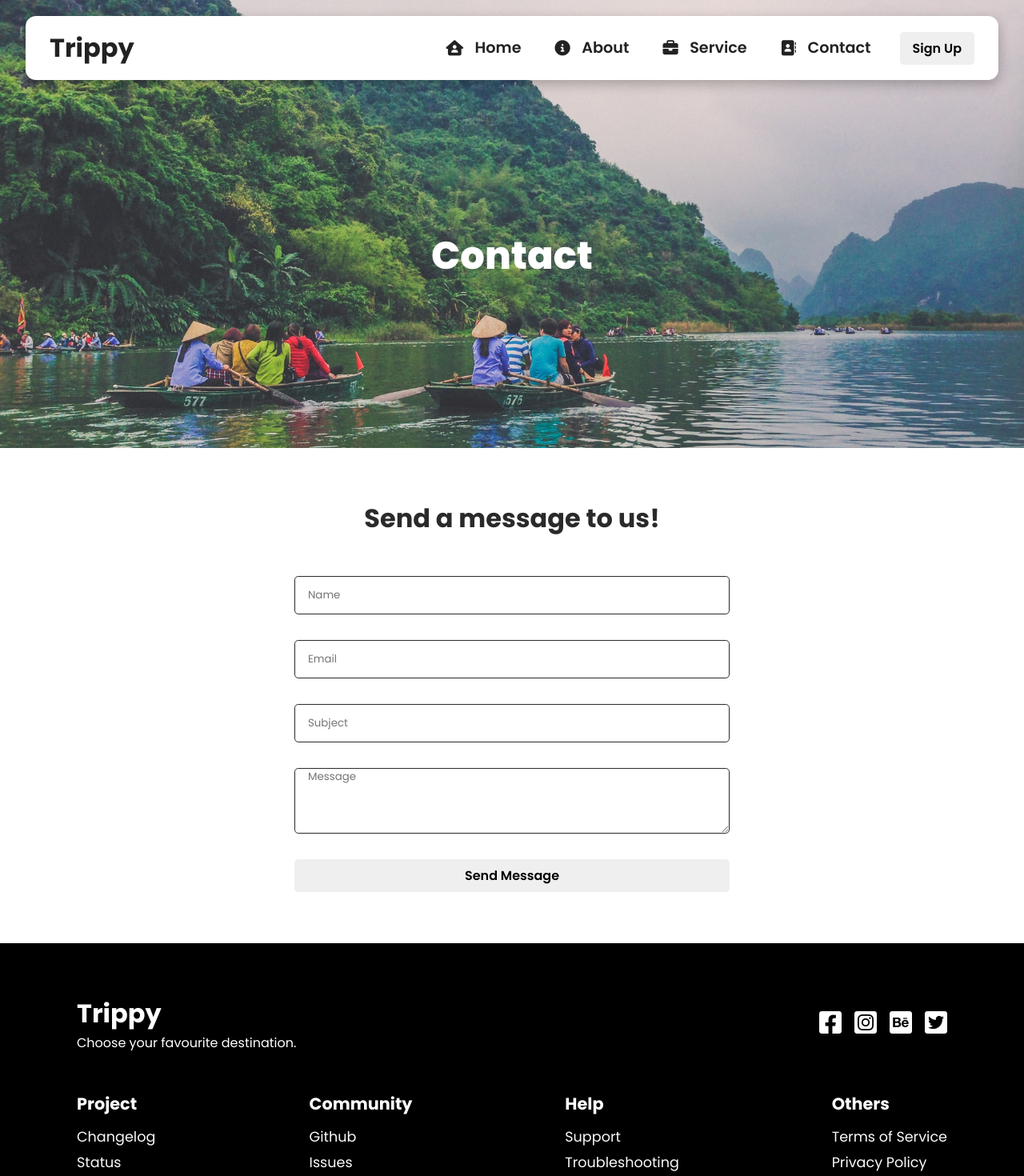
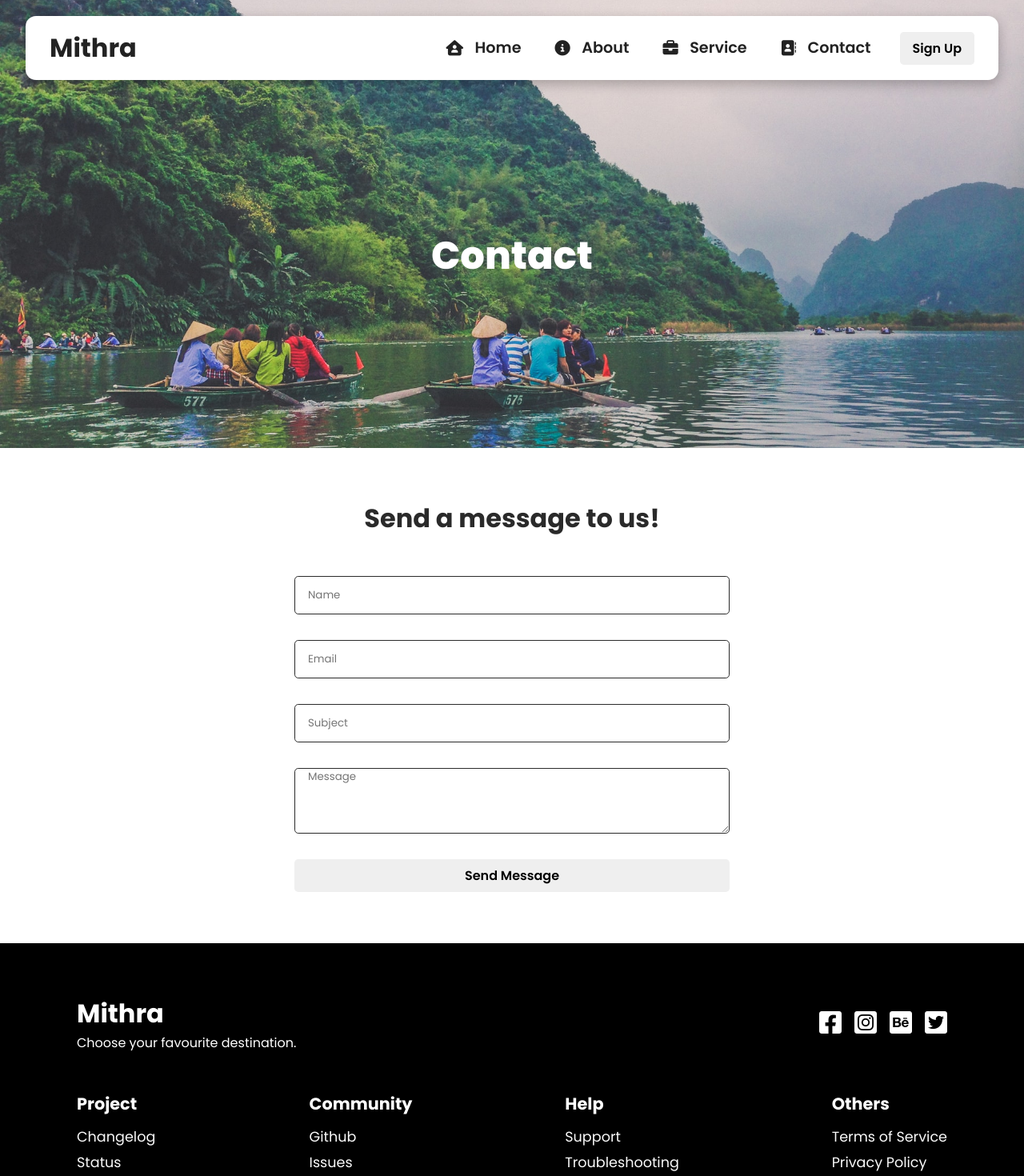
Before and after one commit to Mithra-py/react-workshop, a React (Create React App) app in the folder tour-travel-project/: page /contact in a window 1280 px wide. Shown: the top 1470 px of the page at 80% size. Built offline with nearby package versions, Linux system fonts and the light colour scheme.

Commit message:
page name change

```diff
--- a/tour-travel-project/src/components/Footer.jsx
+++ b/tour-travel-project/src/components/Footer.jsx
@@ -6,7 +6,7 @@ const Footer = () => {
         <div className='footer'>
             <div className='top'>
                 <div>
-                    <h1>Trippy</h1>
+                    <h1>Mithra</h1>
                     <p>Choose your favourite destination.</p>
                 </div>
                 <div>
--- a/tour-travel-project/src/components/Navbar.jsx
+++ b/tour-travel-project/src/components/Navbar.jsx
@@ -11,7 +11,7 @@ class Navbar extends Component{
     render(){
         return(
             <nav className='NavbarItems'>
-                <h1 className='navbar-logo'>Trippy</h1>
+                <h1 className='navbar-logo'>Mithra</h1>
 
                 <div className='menu-icons' onClick={this.handleClick}>
                     <i className={this.state.clicked ? 'fas fa-times' : 'fas fa-bars'}></i>
```
